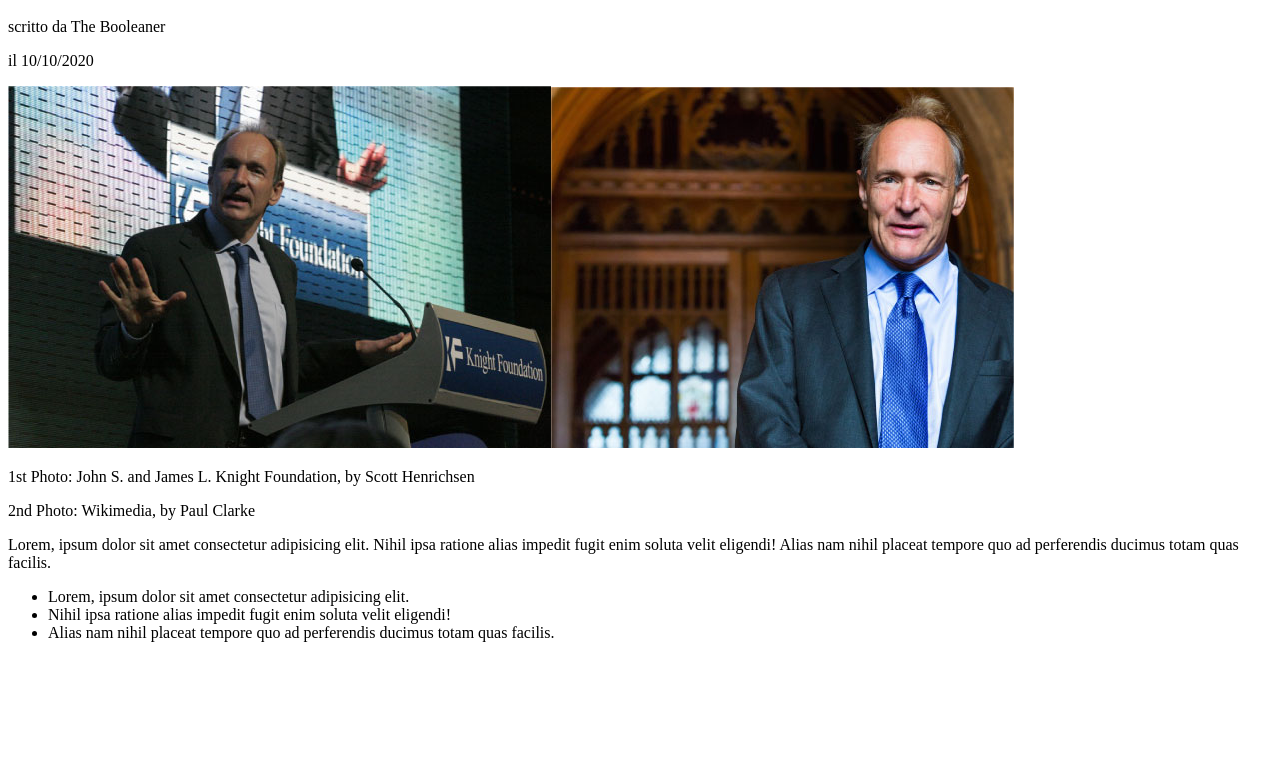
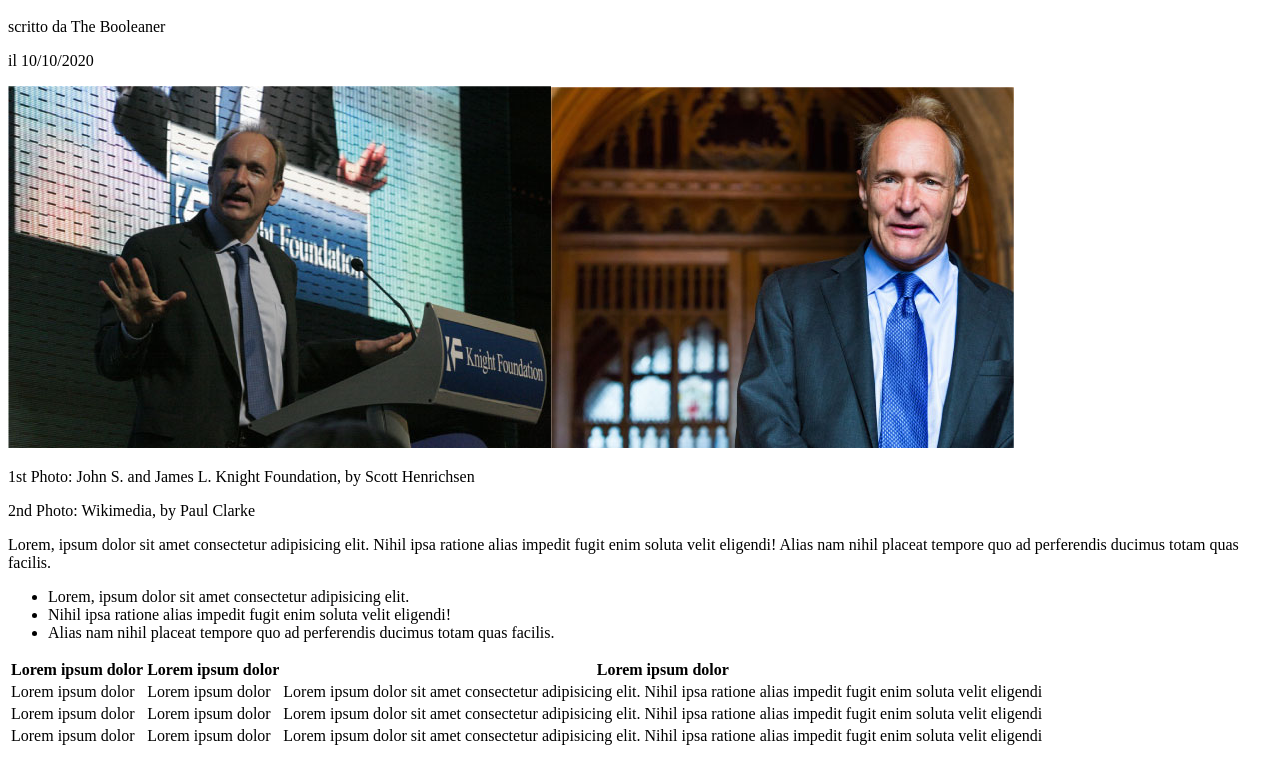
Before and after one commit to N4LT4M/html-css-booleaner, a plain HTML site: page index.html in a window 1280 px wide. Shown: the part 161-925 px from the top of the page. Before the commit the page ends 819 px from the top, so only its background shows below. Drawn offline with Linux system fonts and the light colour scheme.

Commit message:
parte html completata, passo a css

```diff
--- a/index.html
+++ b/index.html
@@ -29,6 +29,38 @@
             <li>Alias nam nihil placeat tempore quo ad perferendis ducimus totam quas facilis.</li>
         </ul>
         </p>
+        <p>
+        <table>
+            <thead>
+                <tr>
+                    <th>Lorem ipsum dolor</th>
+                    <th>Lorem ipsum dolor</th>
+                    <th>Lorem ipsum dolor</th>
+                </tr>
+            </thead>
+            <tbody>
+                <tr>
+                    <td>Lorem ipsum dolor</td>
+                    <td>Lorem ipsum dolor</td>
+                    <td>Lorem ipsum dolor sit amet consectetur adipisicing elit. Nihil ipsa ratione alias impedit fugit
+                        enim soluta velit eligendi</td>
+                <tr>
+                    <td>Lorem ipsum dolor</td>
+                    <td>Lorem ipsum dolor</td>
+                    <td>Lorem ipsum dolor sit amet consectetur adipisicing elit. Nihil ipsa ratione alias impedit fugit
+                        enim soluta velit eligendi</td>
+                </tr>
+                <tr>
+                    <td>Lorem ipsum dolor</td>
+                    <td>Lorem ipsum dolor</td>
+                    <td>Lorem ipsum dolor sit amet consectetur adipisicing elit. Nihil ipsa ratione alias impedit fugit
+                        enim soluta velit eligendi</td>
+                </tr>
+
+                </tr>
+            </tbody>
+        </table>
+        </p>
 
 
 
```
